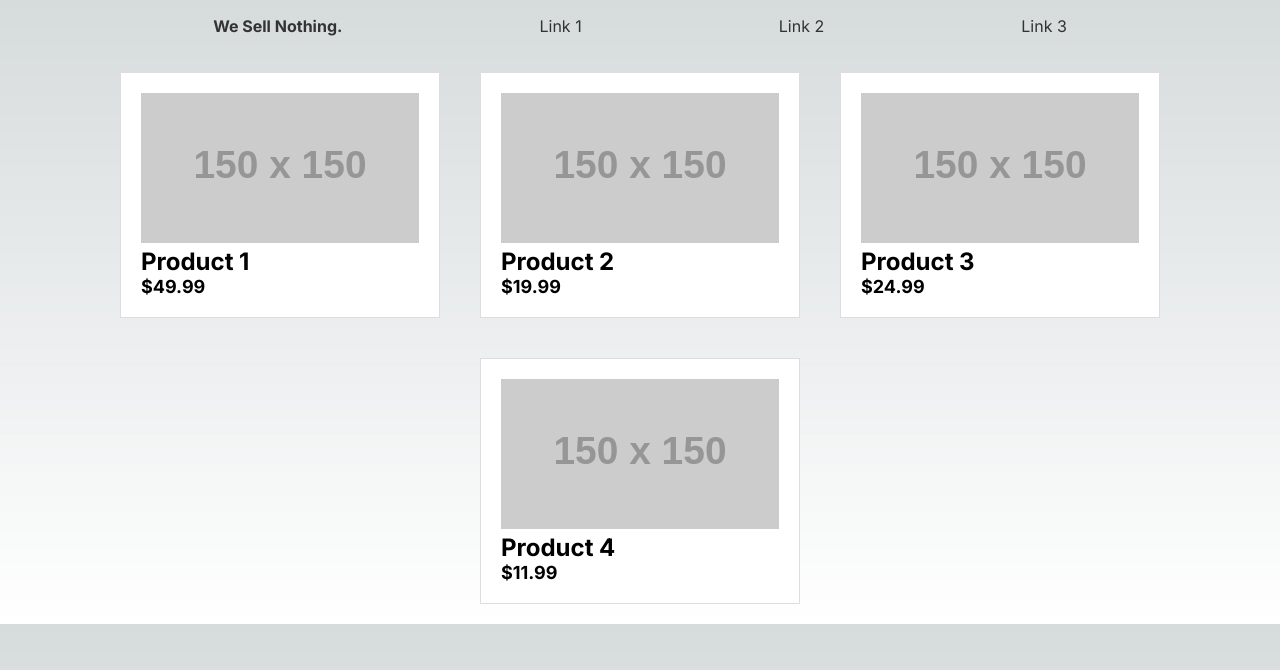
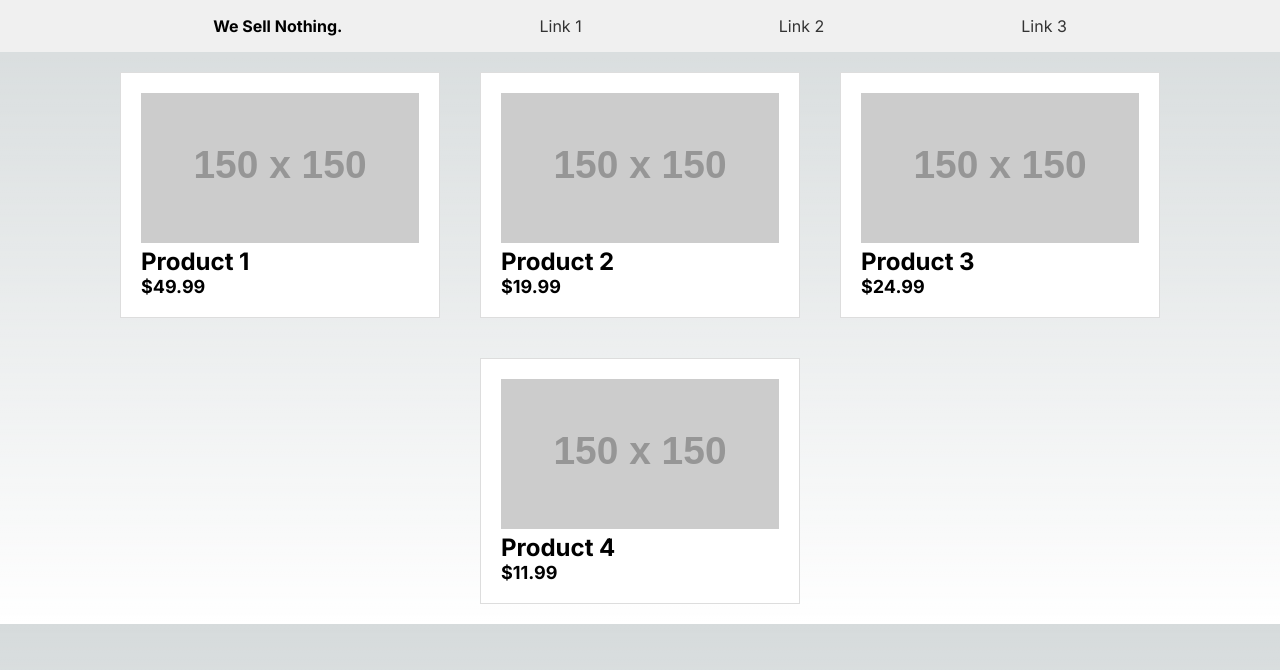
Before and after one commit to bakejona/n317-homework-1, a Next.js app: page / in a window 1280 px wide. Shown: the top 670 px of the page. Built offline with nearby package versions, Linux system fonts and the light colour scheme.

Commit message:
Updating navigation

```diff
--- a/src/app/page.js
+++ b/src/app/page.js
@@ -96,8 +96,8 @@ export default function Home() {
 function Home() {
   return (
     <div>
-      <nav style={{ display: 'flex', justifyContent: 'space-evenly', backgroundColor: 'f0f0f0#', padding: '1rem' }}>
-        <a href="#" style={{ textDecoration: 'none', fontWeight: 'bold', color: '#333' }}>We Sell Nothing.</a>
+      <nav style={{ display: 'flex', justifyContent: 'space-evenly', backgroundColor: '#f0f0f0', padding: '1rem' }}>
+        <a href="#" style={{ textDecoration: 'none', fontWeight: 'bold', color: 'black' }}>We Sell Nothing.</a>
         <a href="#" style={{ textDecoration: 'none', color: '#333' }}>Link 1</a>
         <a href="#" style={{ textDecoration: 'none', color: '#333' }}>Link 2</a>
         <a href="#" style={{ textDecoration: 'none', color: '#333' }}>Link 3</a>
```
